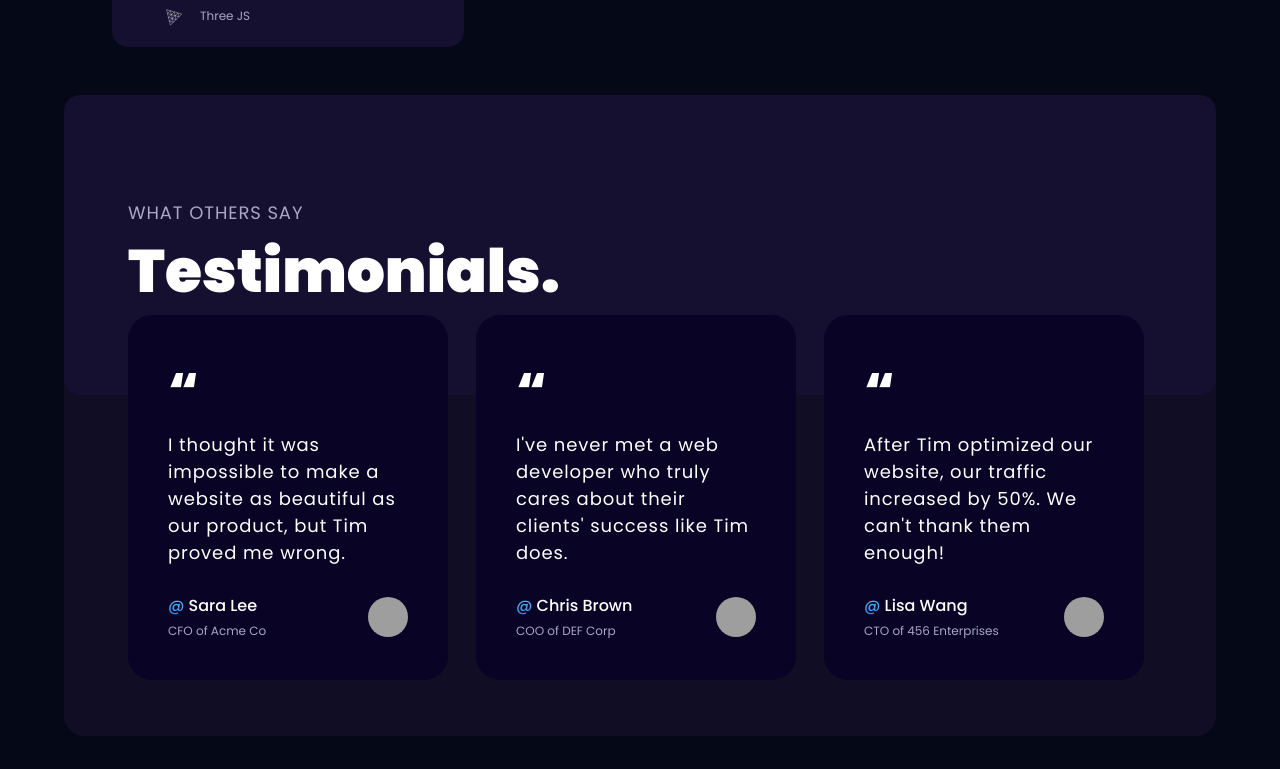
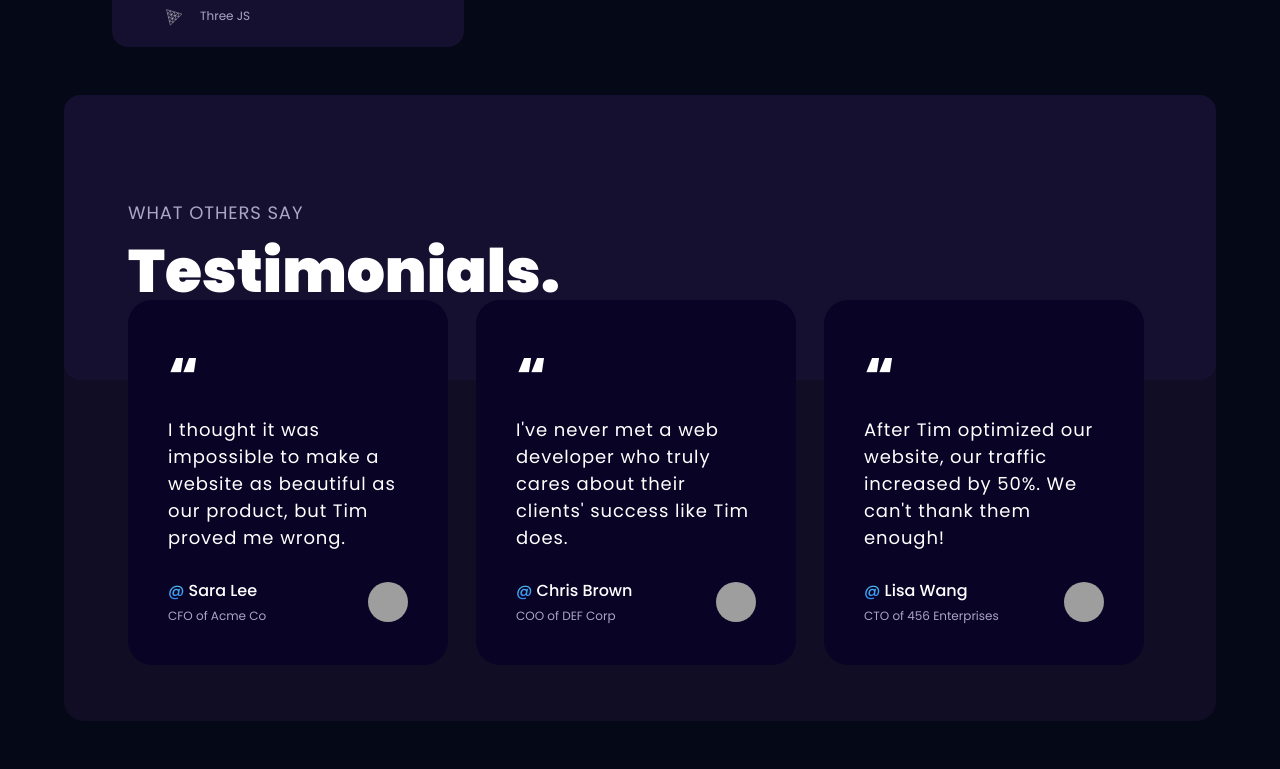
Before and after one commit to timDeHof/next-3d-portfolio, a Next.js app: page /about in a window 1280 px wide. Shown: the part 1311-2080 px from the top of the page. Built offline with nearby package versions, Linux system fonts and the light colour scheme; grey boxes are pictures that could not be loaded.

Commit message:
chore(feedbacks.jsx): update Feedbacks component styling fix(feedbacks.jsx): fix height of FeedbackCard container

```diff
--- a/src/components/feedbacks.jsx
+++ b/src/components/feedbacks.jsx
@@ -45,9 +45,9 @@ const FeedbackCard = ({
 );
 const Feedbacks = () => {
   return (
-    <div className='mt-12 rounded-[20px] bg-black-100'>
+    <div className='mt-12 rounded-[20px] bg-black-100 flex flex-col justify-evenly'>
       <div
-        className={`${styles.padding} min-h-[300px] rounded-2xl bg-tertiary`}>
+        className={`${styles.padding} min-h-[280px] rounded-2xl bg-tertiary`}>
         <motion.div variants={textVariant()}>
           <p className={styles.sectionSubText}>What others say</p>
           <h2 className={styles.sectionHeadText}>Testimonials.</h2>
```
